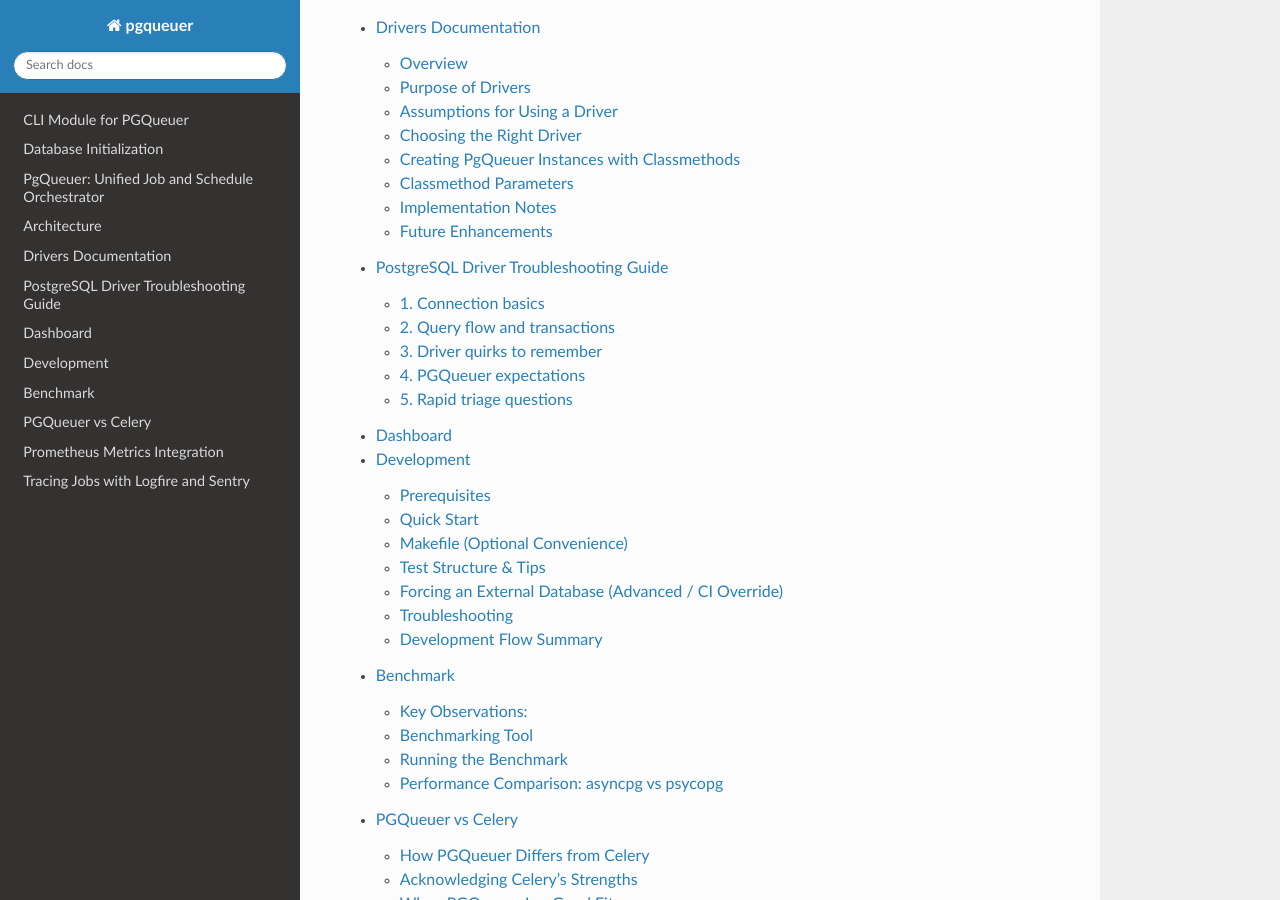
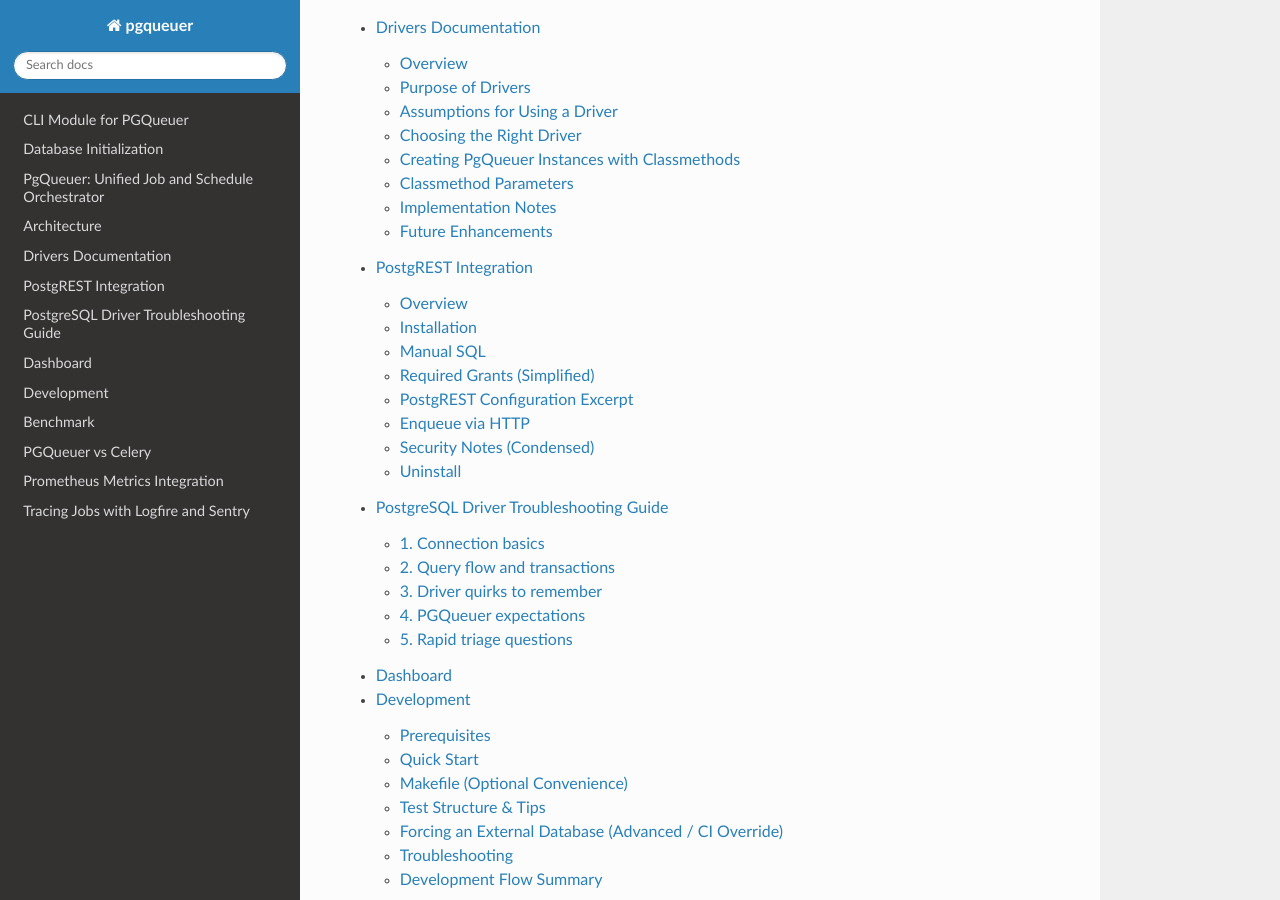
Before and after one commit to janbjorge/pgqueuer, a Sphinx documentation site: the page built from docs/index.rst, in a window 1280 px wide and 900 px high, scrolled down 2449 px. Built offline with Sphinx 7.4.7 and the Read the Docs theme 3.1.0, drawn with Linux system fonts in a browser that asks for light colours; some of the changed lines change nothing that is shown.

Commit message:
Add PostgREST RPC integration for enqueuing jobs (#493)

````diff
--- a/docs/index.rst
+++ b/docs/index.rst
@@ -74,6 +74,7 @@
    pgqueuer
    architecture
    driver
+   postgrest
    postgres-driver-troubleshooting
    dashboard
    development
--- /dev/null
+++ b/docs/postgrest.md
@@ -0,0 +1,146 @@
+# PostgREST Integration
+
+This is a non-trivial database integration.
+
+⚠️⚠️⚠️ Warning: Review your own security, authorization, tenancy, and rate limiting requirements before exposing this RPC.⚠️⚠️⚠️
+
+Do not copy/paste into production without:
+- Granting EXECUTE only to the intended role.
+- Limiting payload size / content to prevent abuse.
+- Validating or restricting acceptable `entrypoint` values.
+- Applying appropriate network + authentication controls.
+These examples are minimal and need hardening. Table names (`pgqueuer`, `pgqueuer_log`) may differ if you installed PGQueuer with custom settings—adjust everywhere accordingly.
+
+This page describes how to expose PGQueuer job enqueuing through [PostgREST](https://postgrest.org) so any HTTP client can enqueue jobs by calling a PostgreSQL function.
+
+## Overview
+
+The integration provides a single, minimal PostgreSQL function:
+
+- Name: `fn_pgqueuer_enqueue`
+- Purpose: Insert one job into the PGQueuer tables and log its initial state.
+- Returns: The BIGINT job id.
+- Scope: Single-job only (batching intentionally excluded to avoid array length mismatch risks and to keep semantics explicit).
+- Security: No implicit `PUBLIC` execute grant. You decide which role(s) can call it.
+
+For high throughput, send concurrent calls or implement a vetted bulk API separately.
+
+## Installation
+
+1. Install the core PGQueuer schema (if not already):
+   ```
+   pgq install
+   ```
+2. Create the enqueue function using the SQL below (Manual SQL section).
+3. Grant the required privileges (see Required Grants).
+4. Configure PostgREST and POST to `/rpc/fn_pgqueuer_enqueue`.
+
+## Manual SQL
+
+Create the function (ADJUST TABLE NAMES IF YOUR INSTALLATION USES DIFFERENT ONES):
+
+```sql
+-- Single-job enqueue function for PostgREST
+-- NOTE: Replace pgqueuer / pgqueuer_log with your configured table names if they differ.
+CREATE OR REPLACE FUNCTION fn_pgqueuer_enqueue(
+    entrypoint     TEXT,
+    payload        BYTEA    DEFAULT NULL,
+    priority       INT      DEFAULT 0,
+    execute_after  INTERVAL DEFAULT '0'::INTERVAL,
+    dedupe_key     TEXT     DEFAULT NULL,
+    headers        JSONB    DEFAULT NULL
+) RETURNS BIGINT AS $$
+DECLARE
+    _job_id BIGINT;
+BEGIN
+    INSERT INTO pgqueuer
+        (priority, entrypoint, payload, execute_after, dedupe_key, headers, status)
+    VALUES
+        (priority, entrypoint, payload, NOW() + execute_after, dedupe_key, headers, 'queued')
+    RETURNING id INTO _job_id;
+
+    INSERT INTO pgqueuer_log
+        (job_id, status, entrypoint, priority)
+    VALUES (_job_id, 'queued', entrypoint, priority);
+
+    RETURN _job_id;
+END;
+$$ LANGUAGE plpgsql;
+```
+
+## Required Grants (Simplified)
+
+You must explicitly grant:
+- EXECUTE on the function
+- INSERT / SELECT (and if you need to update job fields, UPDATE) on the queue and log tables
+- USAGE + SELECT on the queue table's id sequence
+
+Example (replace `pgqueuer`, `pgqueuer_log`, `pgqueuer_id_seq`, and `pgqapi` if customized):
+
+```sql
+GRANT INSERT, SELECT, UPDATE ON TABLE pgqueuer        TO pgqapi;
+GRANT INSERT, SELECT, UPDATE ON TABLE pgqueuer_log    TO pgqapi;
+GRANT USAGE, SELECT ON SEQUENCE pgqueuer_id_seq       TO pgqapi;
+GRANT EXECUTE ON FUNCTION fn_pgqueuer_enqueue(
+    TEXT, BYTEA, INT, INTERVAL, TEXT, JSONB
+) TO pgqapi;
+```
+
+Grant to PUBLIC only if you fully understand the exposure surface (usually avoid).
+
+## PostgREST Configuration Excerpt
+
+```sql
+db-uri = "postgres://pgqapi:<password>@localhost:5432/pgqdb"
+db-schema = "public"
+db-anon-role = "pgqapi"
+```
+
+## Enqueue via HTTP
+
+```sql
+curl http://localhost:3000/rpc/fn_pgqueuer_enqueue \
+  -H "Content-Type: application/json" \
+  -d '{
+        "entrypoint": "fetch",
+        "payload": ""
+      }'
+```
+
+Optional JSON fields:
+- `priority`
+- `execute_after` (e.g. "5 minutes")
+- `dedupe_key`
+- `headers` (object)
+
+Example with optional fields:
+
+```sql
+curl http://localhost:3000/rpc/fn_pgqueuer_enqueue \
+  -H "Content-Type: application/json" \
+  -d '{
+        "entrypoint": "fetch",
+        "payload": "aGVsbG8=",
+        "priority": 5,
+        "execute_after": "10 seconds",
+        "dedupe_key": "fetch:hello",
+        "headers": {"source":"api","version":"1"}
+      }'
+```
+
+Response body: the numeric job id.
+
+## Security Notes (Condensed)
+
+- REVIEW YOUR OWN SECURITY REQUIREMENTS FIRST (authentication, authorization, rate limiting, audit).
+- DO NOT GRANT EXECUTE TO PUBLIC UNLESS YOU FULLY ACCEPT THE RISK.
+- LIMIT ACCEPTABLE `entrypoint` VALUES IN YOUR WORKER LOGIC.
+- MONITOR / LOG ENQUEUE CALLS.
+
+## Uninstall
+
+```sql
+DROP FUNCTION IF EXISTS fn_pgqueuer_enqueue(
+    TEXT, BYTEA, INT, INTERVAL, TEXT, JSONB
+);
+```
````
